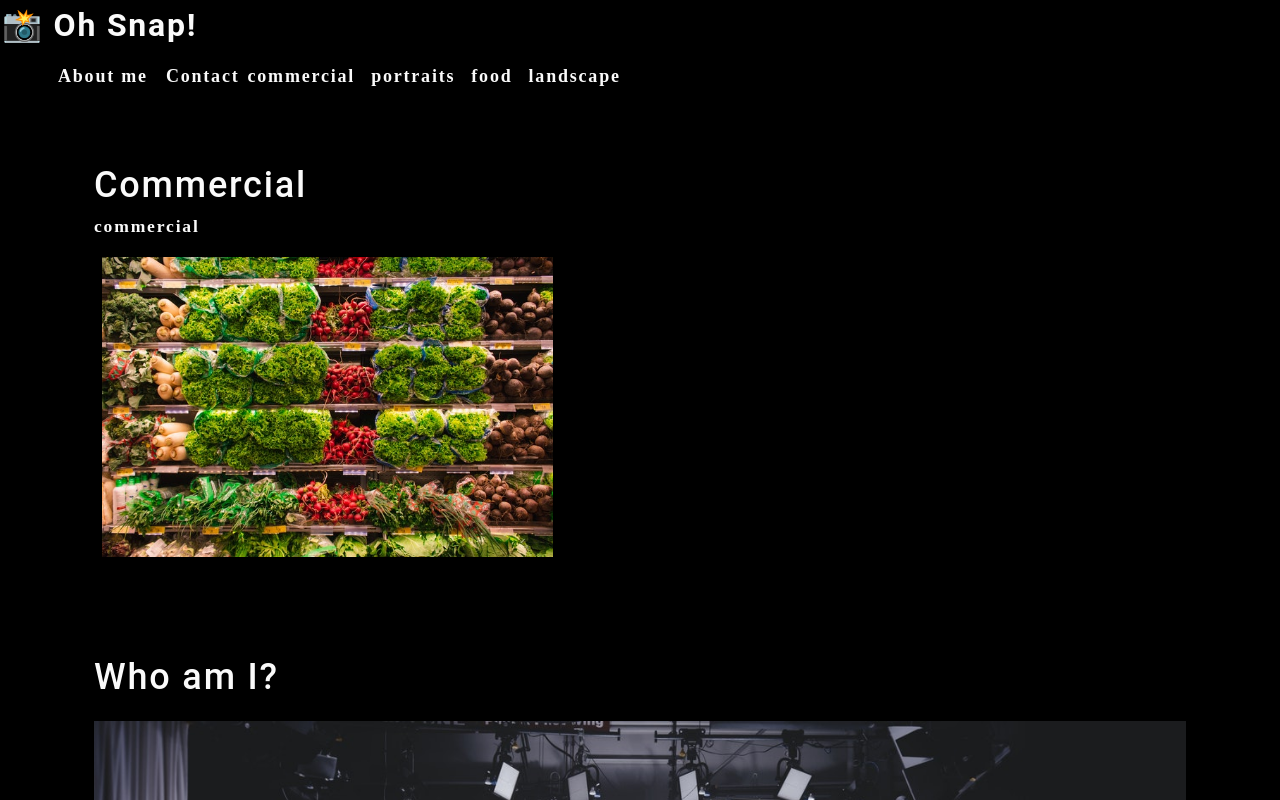
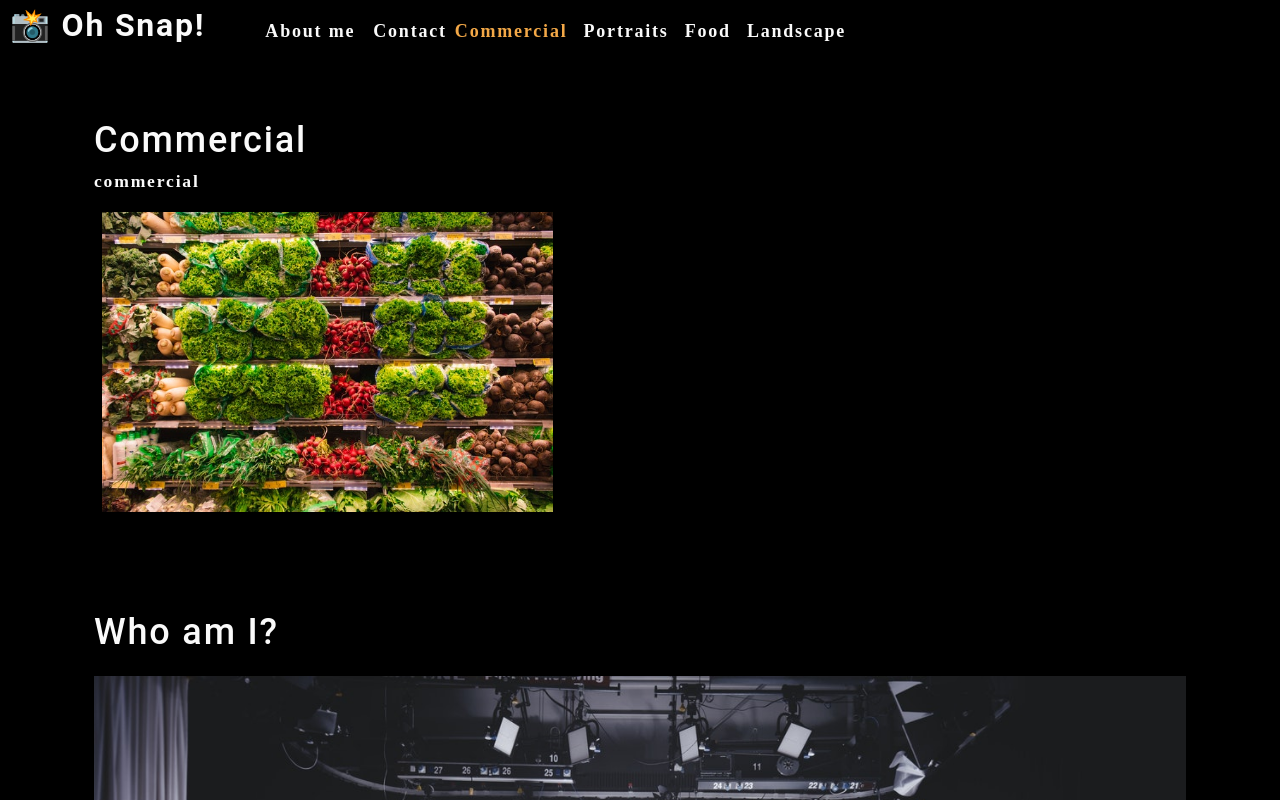
Before and after one commit to jypara-git/photo-port, a React (Create React App) app: page / in a window 1280 px wide. Shown: the top 800 px of the page. Built offline with nearby package versions, Linux system fonts and the light colour scheme.

Commit message:
conditionally render gallery pages

```diff
--- a/src/App.js
+++ b/src/App.js
@@ -1,13 +1,27 @@
-import React from 'react';
+import React, { useState } from 'react';
 // import './App.css';
 import About from './components/About';
 import Nav from './components/Nav';
 import Gallery from './components/Gallery';
 
 function App() {
+  const [categories] = useState([
+    {
+      name: 'commercial',
+      description: 'Photos of grocery stores, food trucks, and other commercial projects',
+    },
+    { name: 'portraits', description: 'Portraits of people in my life' },
+    { name: 'food', description: 'Delicious delicacies' },
+    { name: 'landscape', description: 'Fields, farmhouses, waterfalls, and the beauty of nature' },
+  ]);
+  const [ currentCategory, setCurrentCategory ] = useState(categories[0]);
   return (
     <div>
-      <Nav></Nav>
+      <Nav
+        categories={categories}
+        setCurrentCategory={setCurrentCategory}
+        currentCategory={currentCategory}
+      />
       <main>
         <Gallery></Gallery>
         <About></About>
--- a/src/components/Nav/index.js
+++ b/src/components/Nav/index.js
@@ -1,26 +1,22 @@
-import React from 'react';
+import React, { useEffect } from 'react';
+import { capitalizeFirstLetter } from "../../utils/helpers";
 
-function Nav() {
-    const categories = [
-        {
-            name: "commercial",
-            description: "Photos of grocery stores, food trucks, and other commercial projects.",
-        },
-        {name: "portraits", description: "Portraits of people in my life"},
-        { name: "food", description: "Delicious delicacies" },
-        {
-            name: "landscape",
-            description: "Fields, farmhouses, waterfalls, and the beauty of nature",
-        },
-    ];
-    function categorySelected(name) {
-        console.log(`${name} clicked`)
-    }
+function Nav(props) {
+    const {
+        categories = [],
+        setCurrentCategory,
+        currentCategory,
+    } = props;
+
+    useEffect(() => {
+        document.title = capitalizeFirstLetter(currentCategory.name);
+    }, [currentCategory]);
+
     return (
-        <header>
+        <header className="flex-row px-1">
             <h2>
                 <a data-testid="link" href="/">
-                    <span role="img" aria-label="camera">📸</span> Oh Snap!
+                    <span role="img" aria-label="camera">{" "} 📸 </span>{" "} Oh Snap!
                 </a>
             </h2>
             <nav>
@@ -34,9 +30,10 @@
                         <span>Contact</span>
                     </li>
                     {categories.map((category) => (
-                        <li className="mx-1" key={category.name}>
-                            <span onClick={() => categorySelected(category.name)} >
-                                {category.name}
+                        <li className={`mx-1 ${currentCategory.name === category.name && 'navActive'}`} key={category.name}>
+                            <span onClick={() => {setCurrentCategory(category)
+                            }} >
+                                {capitalizeFirstLetter(category.name)}
                             </span>
                         </li>
                     ))}
```
